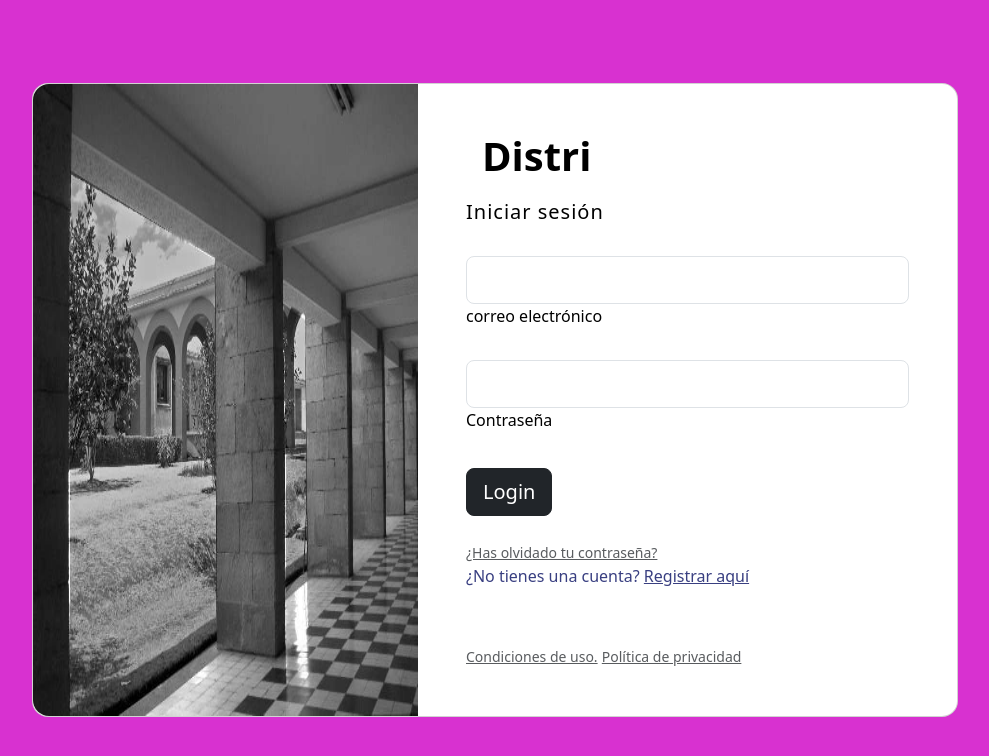
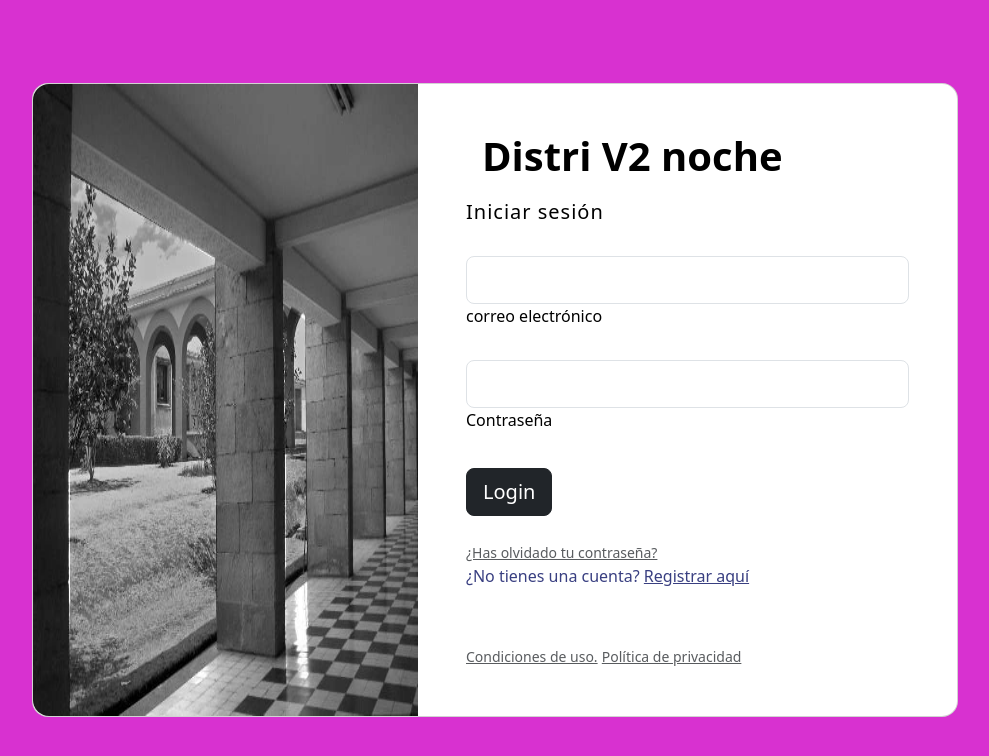
Before and after one commit to demian996/sitiowebG3, a plain HTML site: page index.html in a window 1280 px wide. Shown: the whole page, without its empty margins (145-1134 px from the left). Drawn offline with nearby package versions, Linux system fonts and the light colour scheme.

Commit message:
Update index.html/Mario

```diff
--- a/index.html
+++ b/index.html
@@ -24,7 +24,7 @@
 
                         <div class="d-flex align-items-center mb-3 pb-1">
                           <i class="fas fa-cubes fa-2x me-3" style="color: #ff6219;"></i>
-                          <span class="h1 fw-bold mb-0">Distri</span>
+                          <span class="h1 fw-bold mb-0">Distri V2 noche</span>
                         </div>
 
                         <h5 class="fw-normal mb-3 pb-3" style="letter-spacing: 1px;">Iniciar sesión</h5>
```
